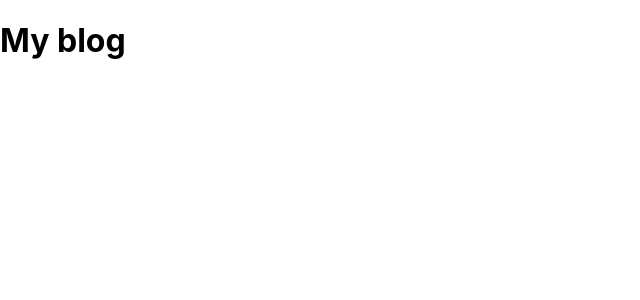
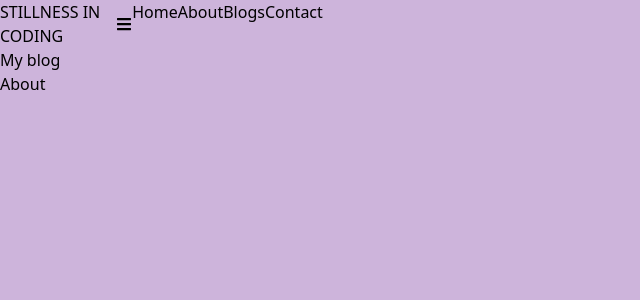
Before and after one commit to shaymk1/myblog-markeddown, a Next.js app: page / in a window 1280 px wide. Shown: the top 300 px of the page, without its empty margins (0-640 px from the left). Built offline with nearby package versions, Linux system fonts and the light colour scheme.

Commit message:
tailwind installed

```diff
--- a/package.json
+++ b/package.json
@@ -14,7 +14,10 @@
     "react-dom": "18.2.0"
   },
   "devDependencies": {
+    "autoprefixer": "^10.4.7",
     "eslint": "8.20.0",
-    "eslint-config-next": "12.2.2"
+    "eslint-config-next": "12.2.2",
+    "postcss": "^8.4.14",
+    "tailwindcss": "^3.1.6"
   }
 }
--- /dev/null
+++ b/pages/About.js
@@ -0,0 +1,9 @@
+import React from 'react'
+
+const About = () => {
+  return (
+    <div>About</div>
+  )
+}
+
+export default About
--- a/pages/index.js
+++ b/pages/index.js
@@ -2,10 +2,49 @@
 //import Image from 'next/image'
 //import styles from '../styles/Home.module.css'
 
+import Link from "next/link";
+import { FaBars } from "react-icons/fa";
+import About from "./About";
+
 export default function Home() {
-  return (
-    <div className="">
-      <h1>My blog</h1>
-    </div>
-  )
+	return (
+		<>
+			<header>
+				<nav className="max-w-7xl bg-[#cdb4db] min-h-full flex ">
+					{/*left menu*/}
+					<div className="flex space-y-4 md:flex-row space-x-4 md:space-y-0 items-center justify-between ">
+						<div className="uppercase">
+							<h1 className="uppercase">Stillness in </h1>
+							<span className="uppercase" >coding</span>
+						</div>
+
+						<button>
+							<FaBars />
+						</button>
+					</div>
+					<div>
+						<Link href="/">
+							<a>Home</a>
+						</Link>
+
+						<Link href="/about">
+							<a>About</a>
+						</Link>
+
+						<Link href="/blogs">
+							<a>Blogs</a>
+						</Link>
+
+						<Link href="/contact">
+							<a>Contact</a>
+						</Link>
+					</div>
+				</nav>
+			</header>
+			<div className="">
+				<h1>My blog</h1>
+				<About />
+			</div>
+		</>
+	);
 }
--- /dev/null
+++ b/postcss.config.js
@@ -0,0 +1,6 @@
+module.exports = {
+  plugins: {
+    tailwindcss: {},
+    autoprefixer: {},
+  },
+}
--- a/styles/globals.css
+++ b/styles/globals.css
@@ -1,16 +1,11 @@
-html,
-body {
-  padding: 0;
-  margin: 0;
-  font-family: -apple-system, BlinkMacSystemFont, Segoe UI, Roboto, Oxygen,
-    Ubuntu, Cantarell, Fira Sans, Droid Sans, Helvetica Neue, sans-serif;
-}
+@tailwind base;
+@tailwind components;
+@tailwind utilities;
 
-a {
-  color: inherit;
+a{
   text-decoration: none;
 }
 
-* {
-  box-sizing: border-box;
+body{
+  background-color:#cdb4db;
 }
--- /dev/null
+++ b/tailwind.config.js
@@ -0,0 +1,19 @@
+/** @type {import('tailwindcss').Config} */
+module.exports = {
+	content: [
+		"./pages/**/*.{js,ts,jsx,tsx}",
+		"./components/**/*.{js,ts,jsx,tsx}",
+	],
+	theme: {
+		extend: {
+			fontFamily: {
+				montserrat: "'montserrat', 'sans-serif'",
+				poppins: "'poppins' , 'sans-serif'",
+				comfortaa: "'comfortaa', 'script'",
+				yellowtail: "'yellowtail', 'script'",
+				humane: "'humane', 'sans-serif'",
+			},
+		},
+	},
+	plugins: [],
+};
```
Also changed, not shown: 2 other files (tests, documents, lock files or other folders).
